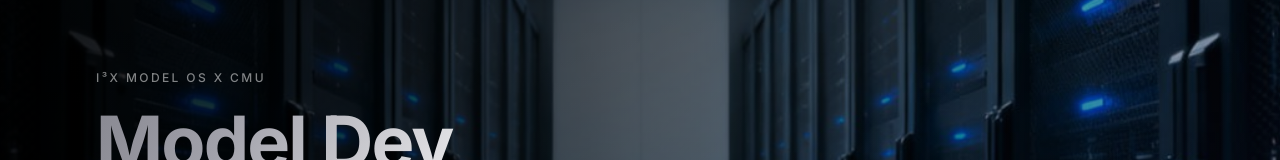
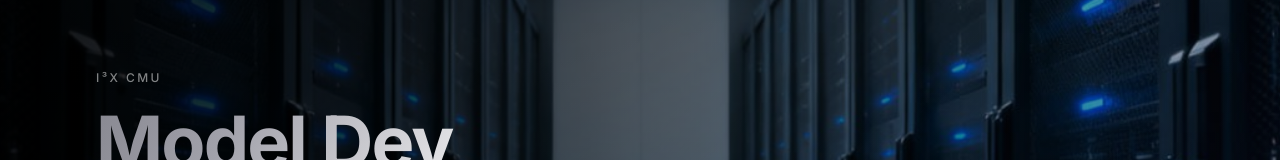
Before and after one commit to Crazy-Jack/initiative, a Next.js app: page /initiative/ in a window 1280 px wide. Shown: the part 167-327 px from the top of the page. Built offline with nearby package versions, Linux system fonts and the light colour scheme.

Commit message:
Update Hero.tsx

```diff
--- a/src/components/Hero.tsx
+++ b/src/components/Hero.tsx
@@ -29,7 +29,7 @@
           className="max-w-2xl"
         >
           <p className="mb-4 text-xs font-medium tracking-[0.2em] uppercase text-white/50">
-            i³x Model OS x CMU
+            i³x CMU
           </p>
 
           <h1 className="text-4xl md:text-5xl lg:text-6xl xl:text-7xl font-bold leading-[1.1] tracking-tight mb-6">
```
